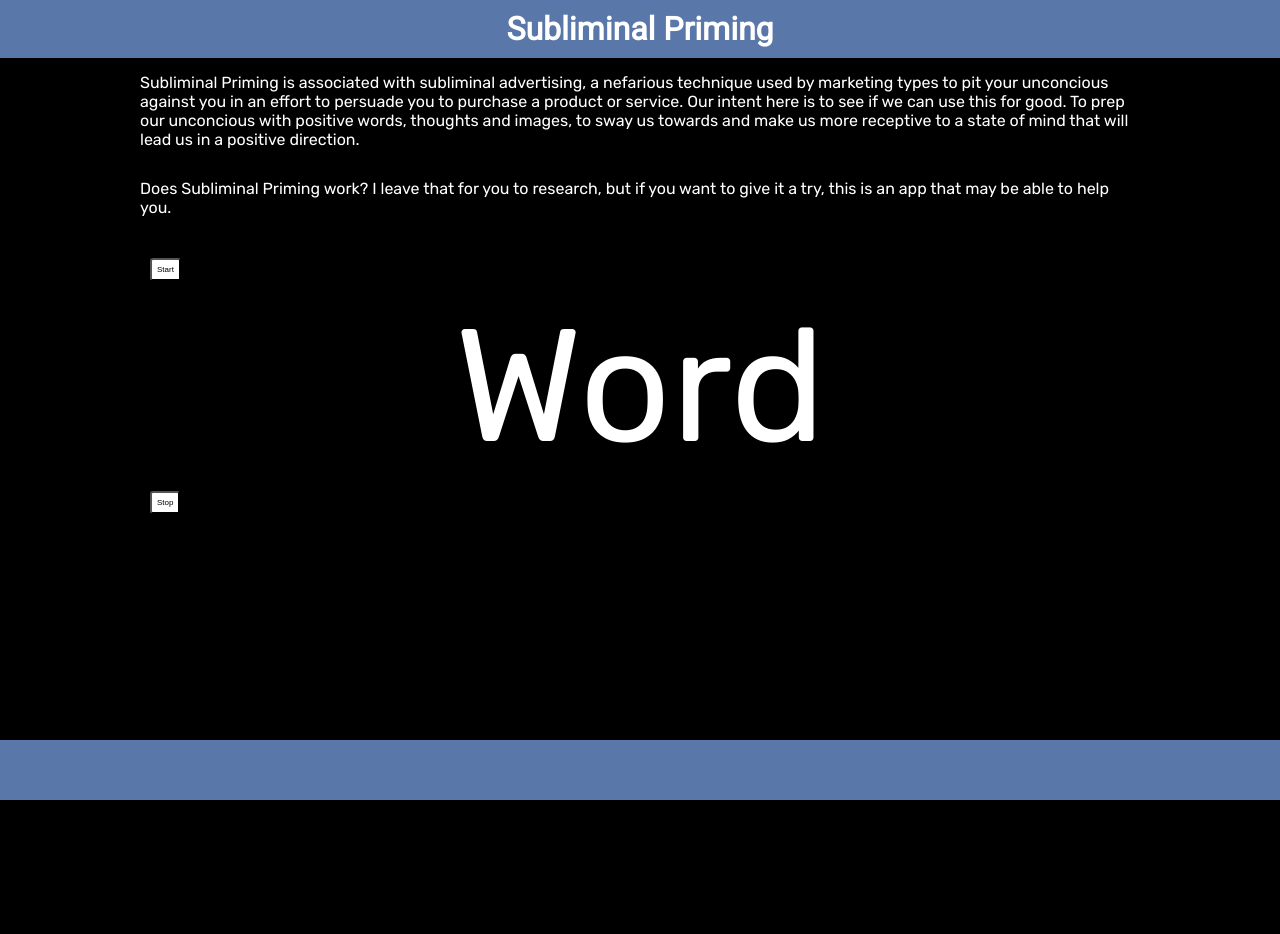
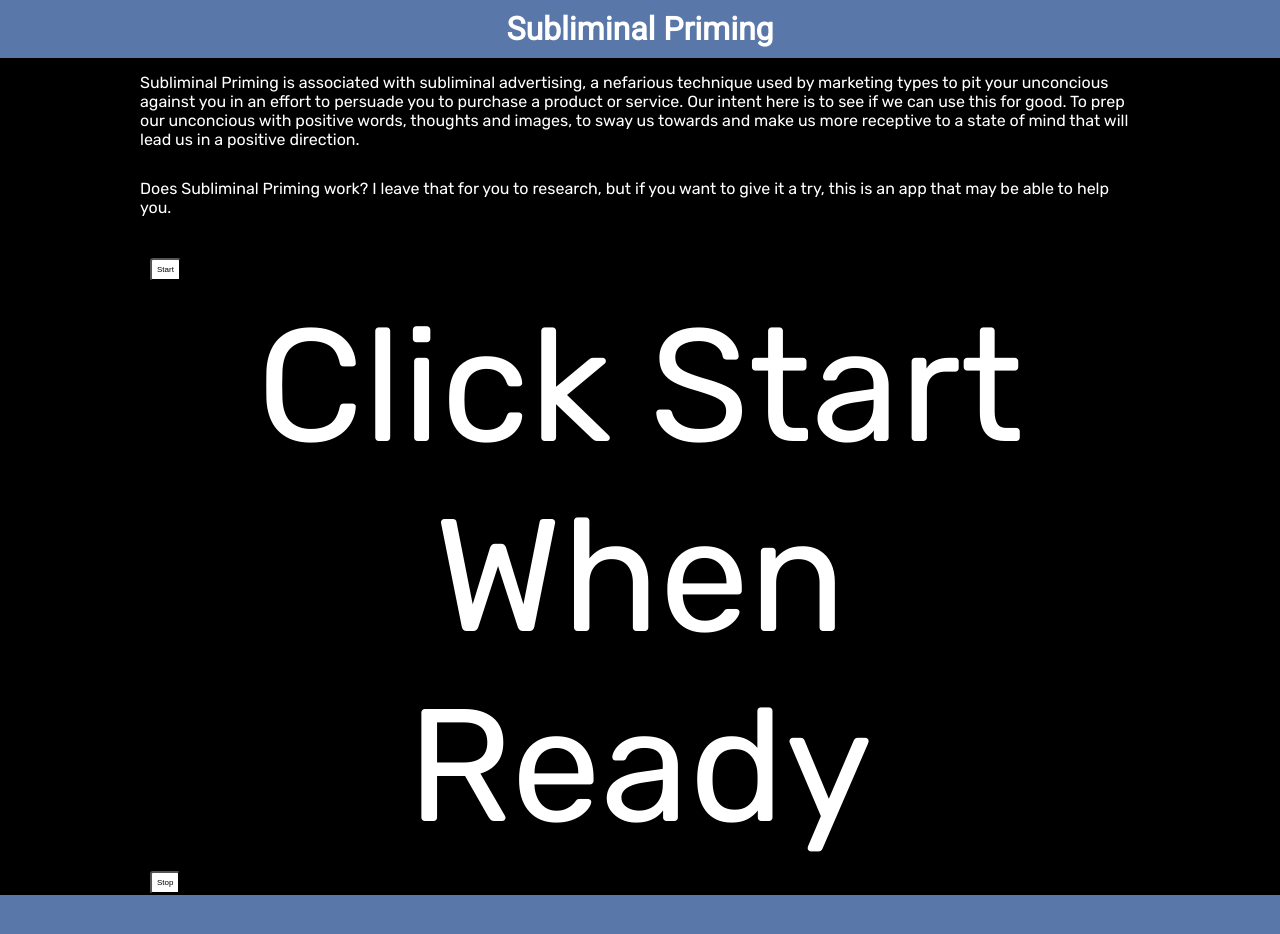
Before and after one commit to ArchieAtOrigins/GH_JS_Proj5_SubliminalPriming, a plain HTML site: page index.html in a window 1280 px wide. Before the commit the page ends 800 px from the top, so only its background shows below. Drawn offline with Linux system fonts and the light colour scheme.

Commit message:
Catching up after a brief absence

```diff
--- a/index.html
+++ b/index.html
@@ -16,7 +16,7 @@
 	<p>Does Subliminal Priming work? I leave that for you to research, but if you want to give it a try, this is an app that may be able to help you.</p>
 	<div class="messageBg">
 	<button id="start" onclick="startRoll()">Start</button>
-	<p id="message">Word</p>
+	<p id="message">Click Start When Ready</p>
 	<button id="stop" onclick="stopRoll()">Stop</button>
 	</div>
 	</section>
```
